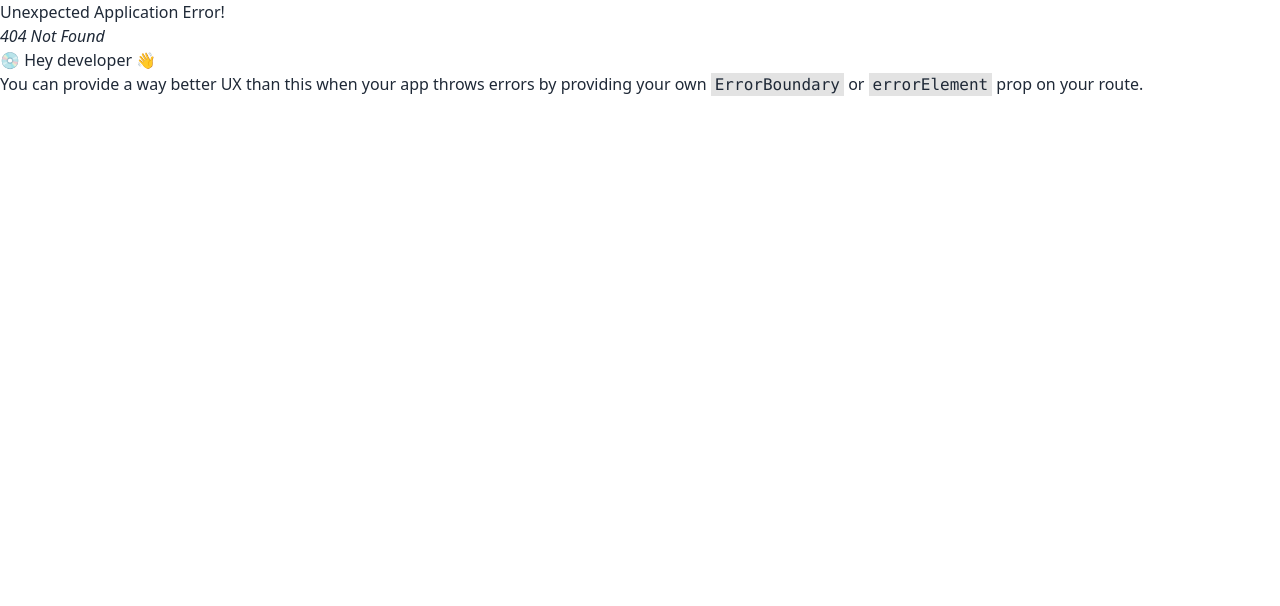
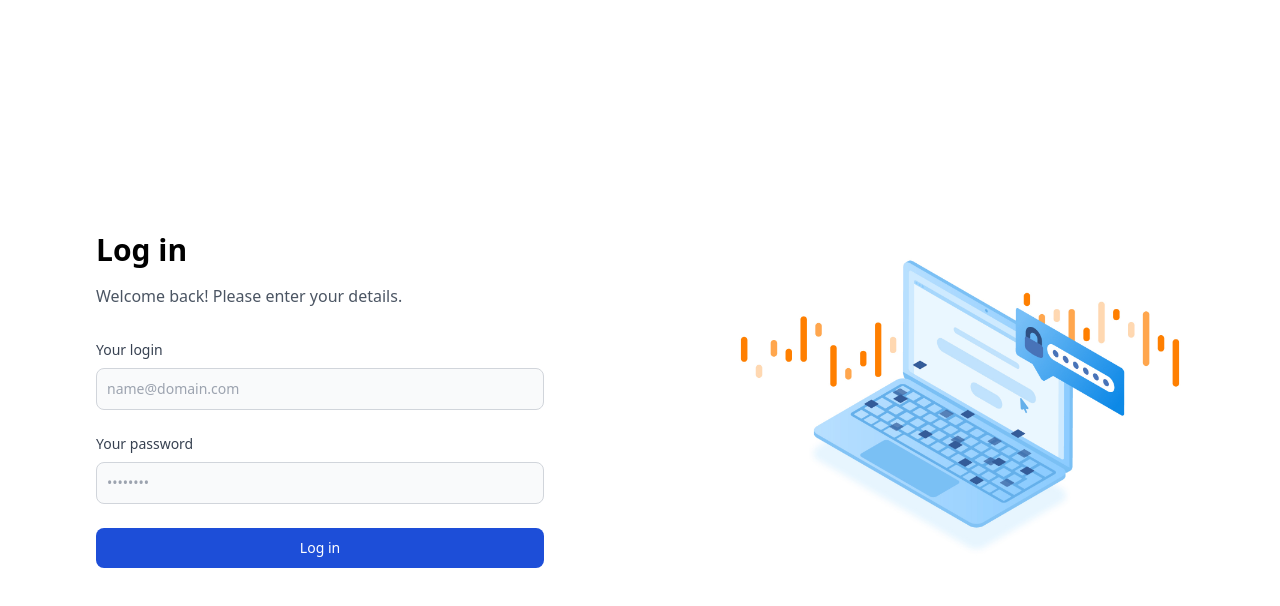
Before and after one commit to New-Payment-Project/admin-front, a React (Create React App) app: page /login in a window 1280 px wide. Before the commit this address had no page. Shown: the top 606 px of the page. Built offline with nearby package versions, Linux system fonts and the light colour scheme.

Commit message:
email changed to login

```diff
--- a/src/pages/Login.jsx
+++ b/src/pages/Login.jsx
@@ -26,7 +26,7 @@ const Login = () => {
         progress: undefined,
       });
       console.log(response.data);
-      // Handle successful login, e.g., redirect or display a success message
+      localStorage.setItem('login', JSON.stringify(response.data))
     } catch (error) {
       toast.error("Login failed. Please check your credentials.", {
         position: "bottom-right",
@@ -69,25 +69,21 @@ const Login = () => {
           {/* Email Field */}
           <div className="mb-6">
             <label
-              htmlFor="email"
+              htmlFor="login"
               className="block mb-2 text-sm font-medium text-gray-700"
             >
-              Your email
+              Your login
             </label>
             <input
-              type="email"
-              id="email"
-              {...register("email", {
-                required: "Email is required",
-                pattern: {
-                  value: /^[a-zA-Z0-9._%+-]+@[a-zA-Z0-9.-]+\.[a-zA-Z]{2,4}$/,
-                  message: "Invalid email format"
-                }
+              type="text"
+              id="login"
+              {...register("login", {
+                required: "Login is required",
               })}
               className="bg-gray-50 border border-gray-300 text-gray-900 text-sm rounded-lg focus:ring-blue-500 focus:border-blue-500 block w-full p-2.5"
               placeholder="name@domain.com"
             />
-            {errors.email && <p className="text-red-500 text-sm mt-1">{errors.email.message}</p>}
+            {errors.login && <p className="text-red-500 text-sm mt-1">{errors.login.message}</p>}
           </div>
 
           {/* Password Field */}
@@ -114,7 +110,6 @@ const Login = () => {
             {errors.password && <p className="text-red-500 text-sm mt-1">{errors.password.message}</p>}
           </div>
 
-          {/* Submit Button */}
           <button
             type="submit"
             className="text-white bg-blue-700 hover:bg-blue-800 font-medium rounded-lg text-sm w-full px-5 py-2.5 text-center"
--- a/src/router/Router.js
+++ b/src/router/Router.js
@@ -1,6 +1,7 @@
 import React, { lazy } from "react";
 import { createBrowserRouter, RouterProvider } from "react-router-dom";
 import Loadable from "../components/Loadable/Loadable";
+import Login from "../pages/Login";
 
 const App = Loadable(lazy(() => import("../App")));
 const Home = Loadable(lazy(() => import("../pages/Home/Home")));
@@ -16,7 +17,12 @@ const RouterConfig = () => {
                     element: <Home />,
                 },
             ],
+
         },
+        {
+            element: <Login/>,
+            path:"/login"
+        }
     ]);
 
     return <RouterProvider router={router} />;
```
